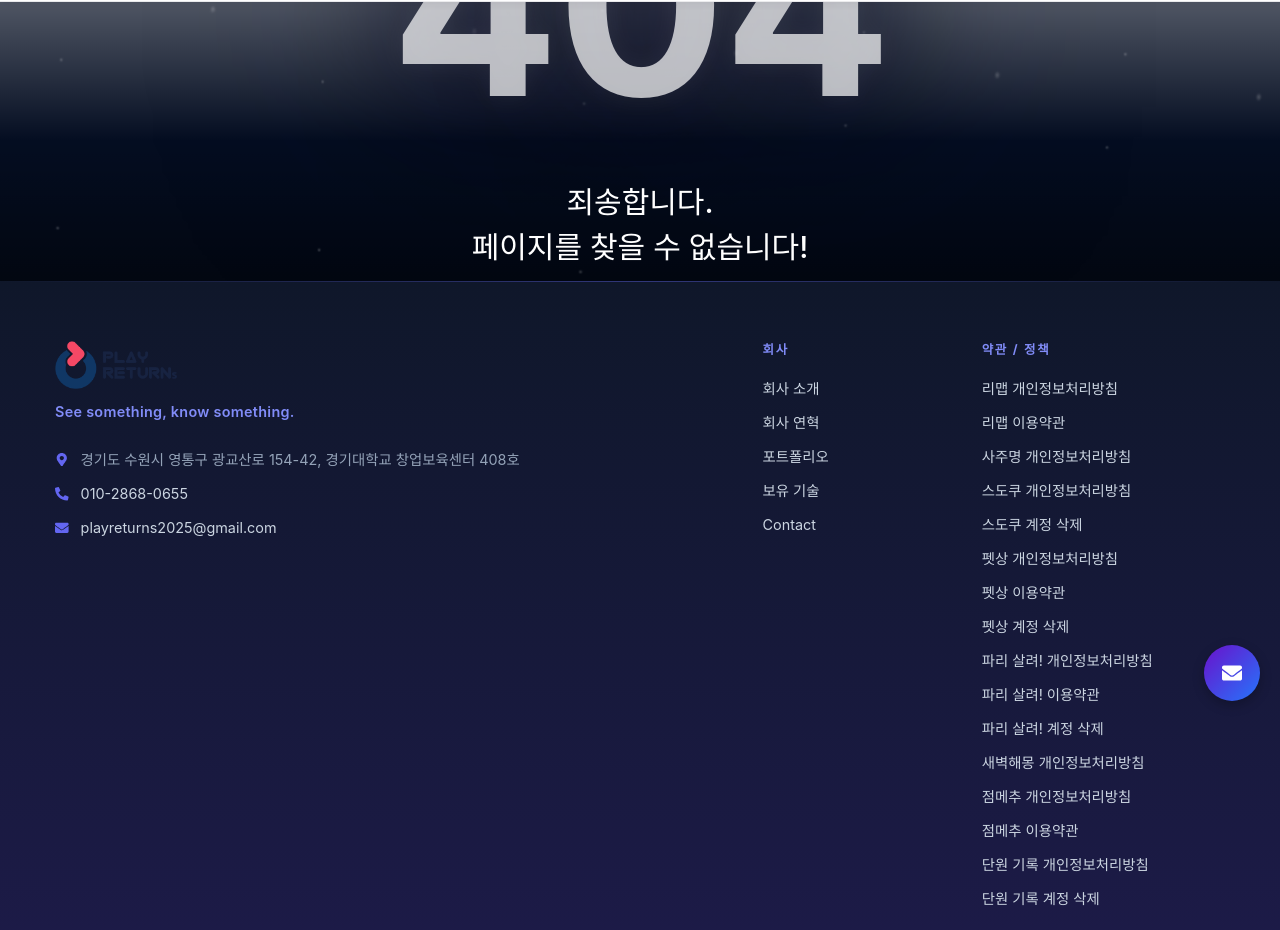
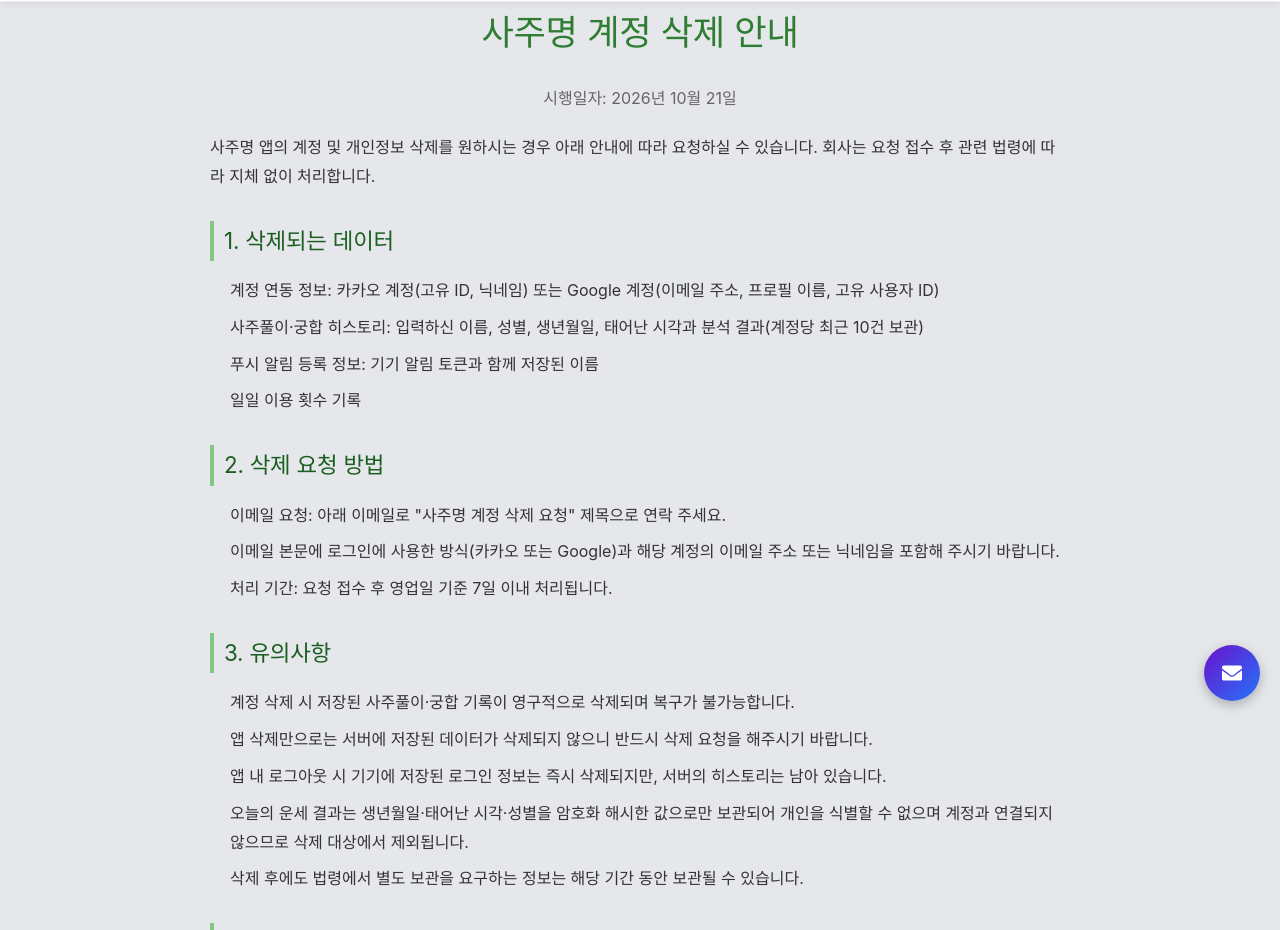
Before and after one commit to wjdcksgns/playreturns_homepage, a React (Create React App) app: page /saju-delete-account in a window 1280 px wide. Shown: the part 79-1009 px from the top of the page. Built offline with nearby package versions, Linux system fonts and the light colour scheme; no server answers; a web font is replaced by a local one.

Commit message:
사주명 계정 삭제 안내 페이지 추가 (/saju-delete-account)

```diff
--- a/src/App.jsx
+++ b/src/App.jsx
@@ -21,6 +21,7 @@
 import RemapPrivacyEn from './pages/RemapPrivacyEn';
 import RemapTermsEn from './pages/RemapTermsEn';
 import SajuYeonPrivacy from './pages/SajuYeonPrivacy';
+import SajuDeleteAccount from './pages/SajuDeleteAccount';
 import SudokuPrivacy from './pages/SudokuPrivacy';
 import SudokuDeleteAccount from './pages/SudokuDeleteAccount';
 import PetsangPrivacy from './pages/PetsangPrivacy';
@@ -118,6 +119,7 @@
             <Route path="/remapprivacy-en" element={<RemapPrivacyEn />} />
             <Route path="/terms-en" element={<RemapTermsEn />} />
             <Route path="/sajuprivacy" element={<SajuYeonPrivacy />} />
+            <Route path="/saju-delete-account" element={<SajuDeleteAccount />} />
             <Route path="/sudoku-privacy" element={<SudokuPrivacy />} />
             <Route path="/sudoku-delete-account" element={<SudokuDeleteAccount />} />
             <Route path="/petsang-privacy" element={<PetsangPrivacy />} />
--- /dev/null
+++ b/src/pages/SajuDeleteAccount.jsx
@@ -0,0 +1,49 @@
+import styles from './Privacy.module.css';
+
+const SajuDeleteAccount = () => {
+    return (
+        <div className={styles.privacyWrap}>
+            <h1>사주명 계정 삭제 안내</h1>
+            <p className={styles.date}>시행일자: 2026년 10월 21일</p>
+
+            <p>
+                사주명 앱의 계정 및 개인정보 삭제를 원하시는 경우 아래 안내에 따라 요청하실 수 있습니다.
+                회사는 요청 접수 후 관련 법령에 따라 지체 없이 처리합니다.
+            </p>
+
+            <h2>1. 삭제되는 데이터</h2>
+            <ul>
+                <li>계정 연동 정보: 카카오 계정(고유 ID, 닉네임) 또는 Google 계정(이메일 주소, 프로필 이름, 고유 사용자 ID)</li>
+                <li>사주풀이·궁합 히스토리: 입력하신 이름, 성별, 생년월일, 태어난 시각과 분석 결과(계정당 최근 10건 보관)</li>
+                <li>푸시 알림 등록 정보: 기기 알림 토큰과 함께 저장된 이름</li>
+                <li>일일 이용 횟수 기록</li>
+            </ul>
+
+            <h2>2. 삭제 요청 방법</h2>
+            <ul>
+                <li>이메일 요청: 아래 이메일로 "사주명 계정 삭제 요청" 제목으로 연락 주세요.</li>
+                <li>이메일 본문에 로그인에 사용한 방식(카카오 또는 Google)과 해당 계정의 이메일 주소 또는 닉네임을 포함해 주시기 바랍니다.</li>
+                <li>처리 기간: 요청 접수 후 영업일 기준 7일 이내 처리됩니다.</li>
+            </ul>
+
+            <h2>3. 유의사항</h2>
+            <ul>
+                <li>계정 삭제 시 저장된 사주풀이·궁합 기록이 영구적으로 삭제되며 복구가 불가능합니다.</li>
+                <li>앱 삭제만으로는 서버에 저장된 데이터가 삭제되지 않으니 반드시 삭제 요청을 해주시기 바랍니다.</li>
+                <li>앱 내 로그아웃 시 기기에 저장된 로그인 정보는 즉시 삭제되지만, 서버의 히스토리는 남아 있습니다.</li>
+                <li>오늘의 운세 결과는 생년월일·태어난 시각·성별을 암호화 해시한 값으로만 보관되어 개인을 식별할 수 없으며 계정과 연결되지 않으므로 삭제 대상에서 제외됩니다.</li>
+                <li>삭제 후에도 법령에서 별도 보관을 요구하는 정보는 해당 기간 동안 보관될 수 있습니다.</li>
+            </ul>
+
+            <h2>4. 개인정보 보호책임자 연락처</h2>
+            <p>
+                이름: 정찬훈 <br />
+                소속: 플레이리턴즈(PlayReturns) <br />
+                이메일: playreturns2025@gmail.com <br />
+                연락처: 010-2868-0655
+            </p>
+        </div>
+    );
+};
+
+export default SajuDeleteAccount;
```
